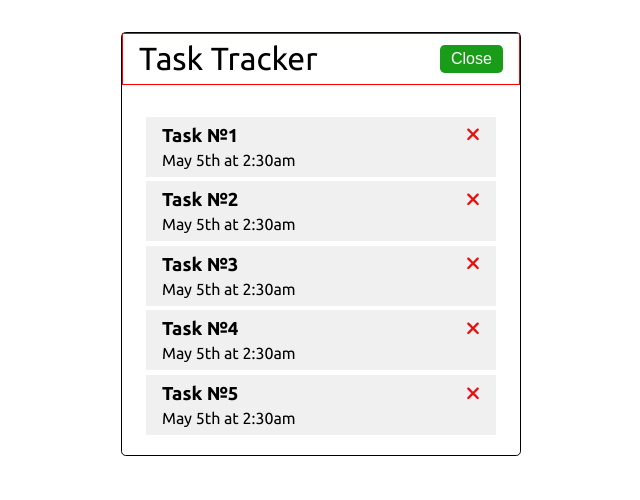
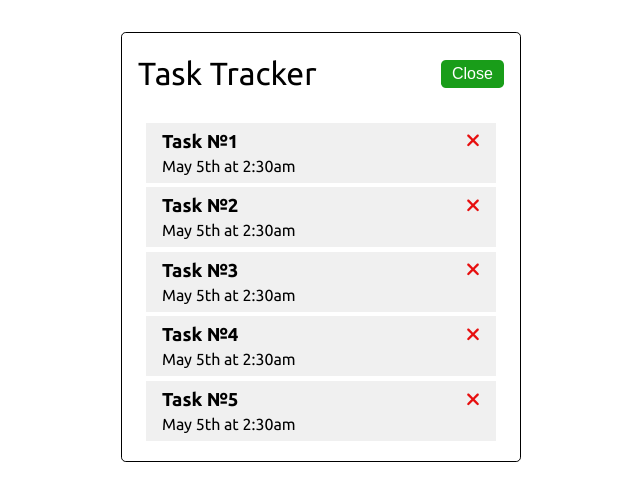
Before and after one commit to stinger222/angular-task-tracker, an Angular app: page / in a window 1280 px wide. Shown: the top 500 px of the page, without its empty margins (319-959 px from the left). Built offline with nearby package versions, Linux system fonts and the light colour scheme.

Commit message:
Preparation for migration to json-server
Add rxjs/Observable for future data fetching

```diff
--- a/src/app/components/header/header.component.scss
+++ b/src/app/components/header/header.component.scss
@@ -3,8 +3,7 @@ header {
   justify-content: space-between;
   align-items: center;
   padding: 0 1em;
-  margin-bottom: 1em;
-  border: 1px solid red;
+  margin-block: 1em 0.5em;
 
   h1 {
     font-weight: 400;
--- a/src/app/components/tasks-list/tasks-list.component.ts
+++ b/src/app/components/tasks-list/tasks-list.component.ts
@@ -13,7 +13,10 @@ export class TasksListComponent implements OnInit {
   constructor(private taskService: TaskService) { }
 
   ngOnInit(): void {
-    this.tasks = this.taskService.getTasks()
+    this.taskService.getTasks().subscribe(
+      (tasks) => this.tasks = tasks,
+      (error) => console.error(error)
+    )
   }
 
 }
--- a/src/app/services/task.service.ts
+++ b/src/app/services/task.service.ts
@@ -1,4 +1,5 @@
 import { Injectable } from '@angular/core';
+import { Observable, of } from 'rxjs';
 import { TASKS, ITask } from 'src/app/models/tasks';
 
 @Injectable({
@@ -8,7 +9,8 @@ export class TaskService {
 
   constructor() { }
 
-  public getTasks(): ITask[] {
-    return TASKS
+  public getTasks(): Observable<ITask[]> {
+    const tasks = of(TASKS)
+    return tasks
   }
 }
```
